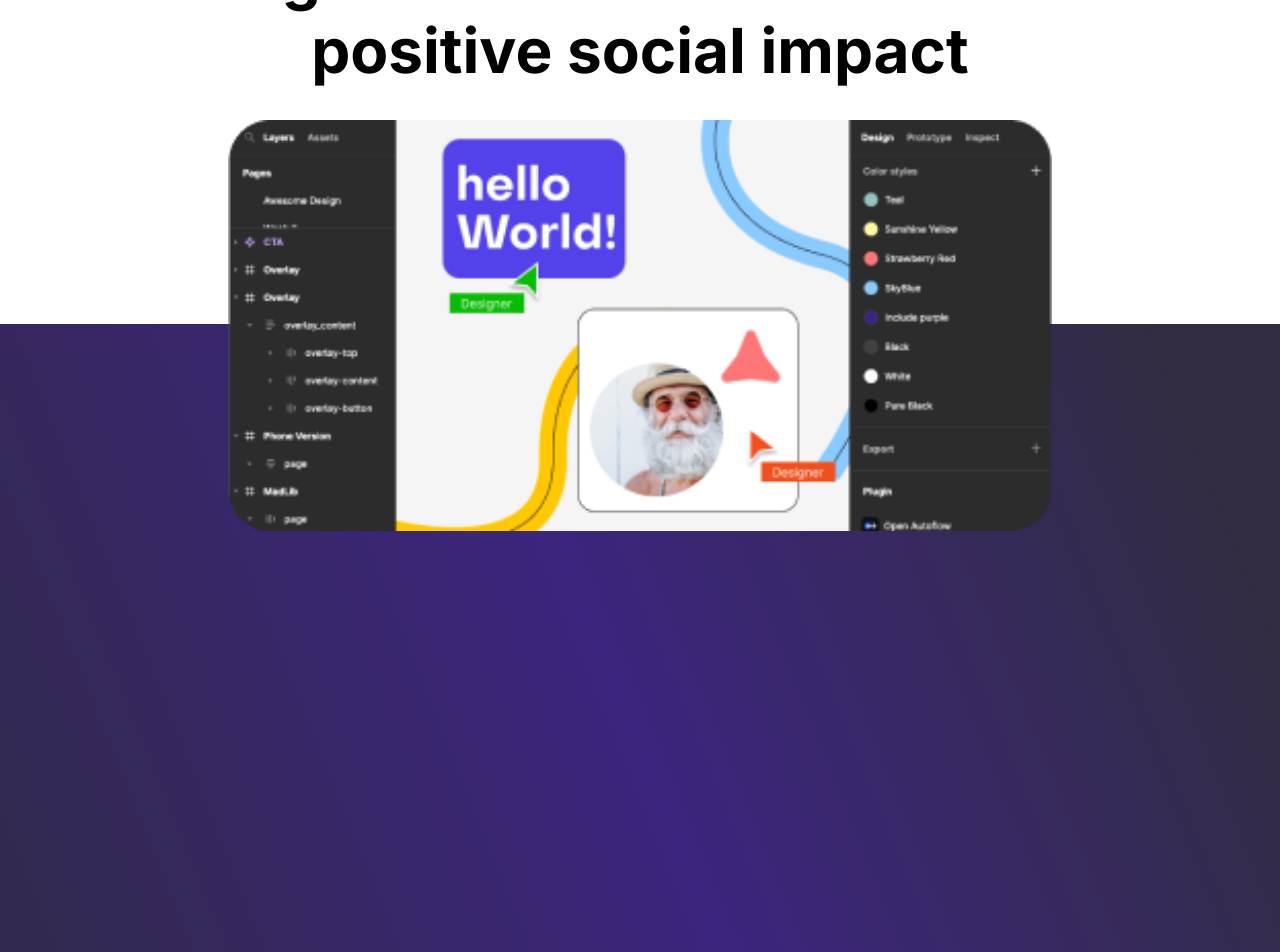
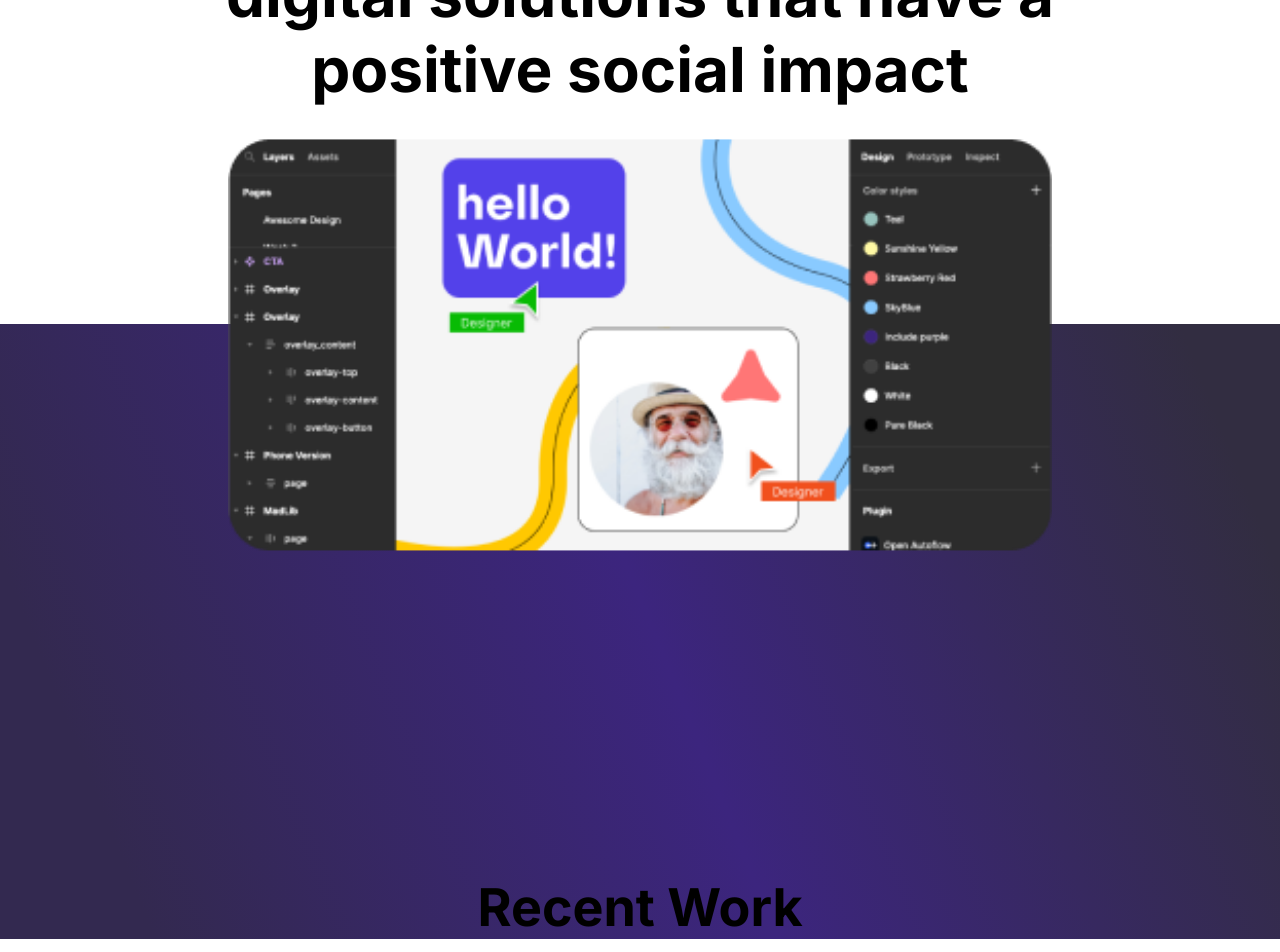
Before and after one commit to include-davis/website-2023, a Next.js app: page / in a window 1280 px wide. Shown: the part 2120-3072 px from the top of the page. Built offline with nearby package versions, Linux system fonts and the light colour scheme.

Commit message:
recent work init

```diff
--- a/src/pages/components/homepage/recent-work.tsx
+++ b/src/pages/components/homepage/recent-work.tsx
@@ -1,9 +1,10 @@
 import { ReactElement } from 'react';
-//import styles from '../../../styles/homepage/header.module.scss';
+import styles from '../../../styles/homepage/header.module.scss';
 
 export default function Work(): ReactElement {
     return(
         <div>
+            <h3 className={styles.title}>Recent Work</h3>
 
         </div>
     );
--- a/src/styles/homepage/mission.module.scss
+++ b/src/styles/homepage/mission.module.scss
@@ -18,7 +18,7 @@
 }
 
 .mission{
-    transform: translateY(-50%);
+    transform: translateY(-80%);
 
     >h2{
         max-width: 1000px;
@@ -33,7 +33,7 @@
 .mission_img{
     max-width: 824px;
     max-height: 412px;
-    margin-bottom: 250px;
     width: 90%;
+    margin-bottom: -15vh;
 
 }
--- /dev/null
+++ b/src/styles/homepage/work.module.scss
@@ -0,0 +1,5 @@
+@use 'src/styles/mixins';
+
+.title{
+    color: red;
+}
```
